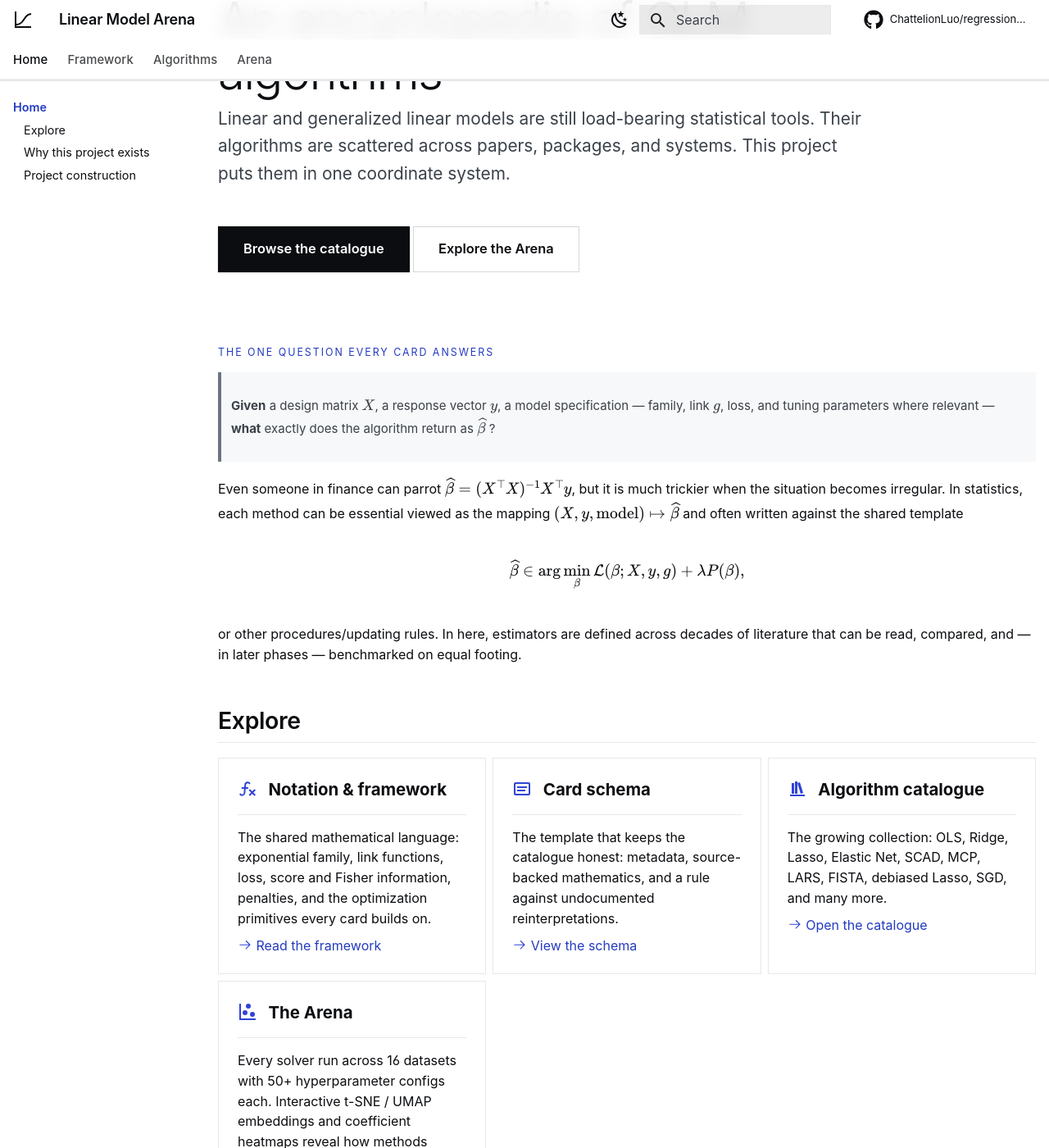
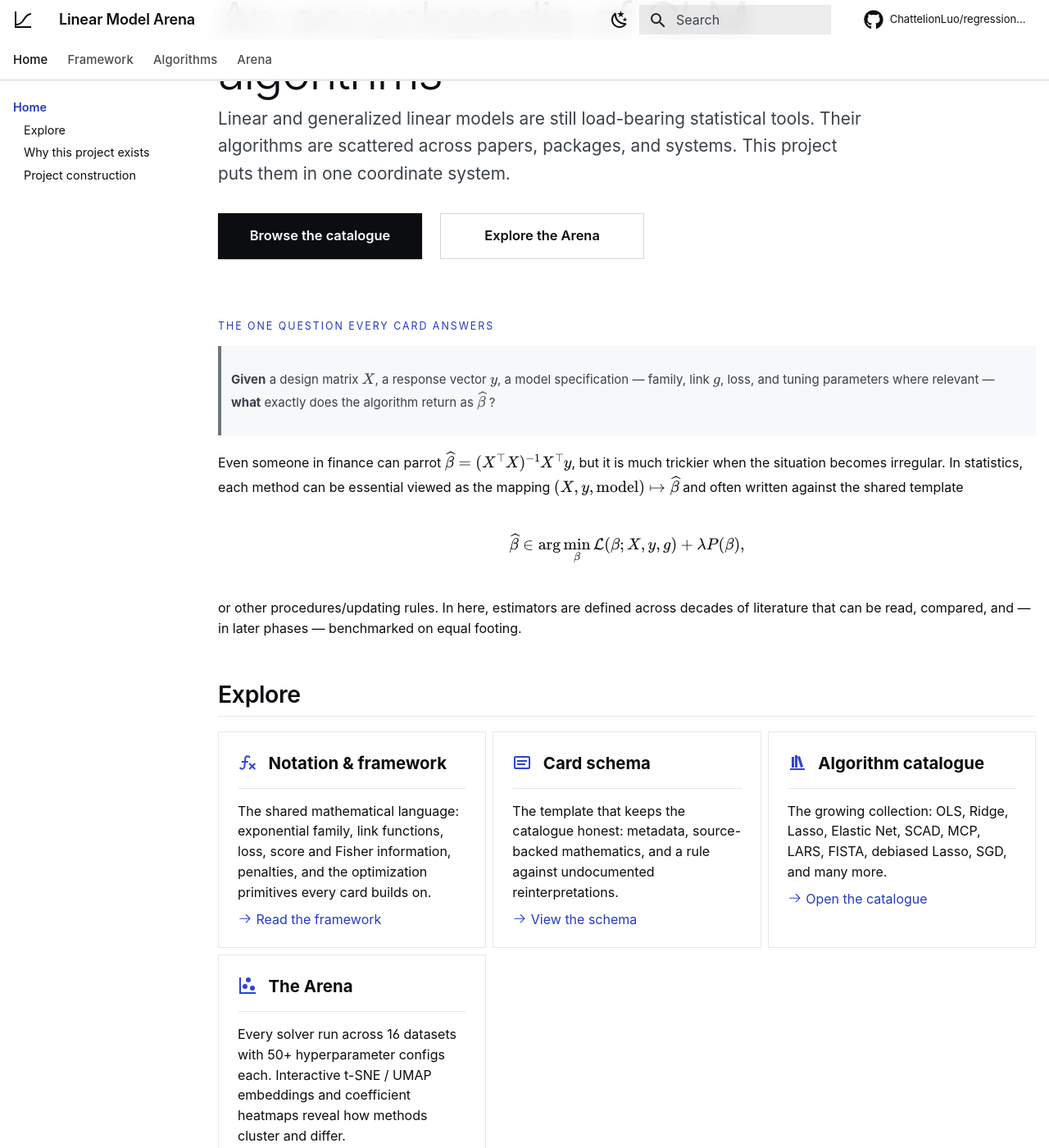
Before and after one commit to ChattelionLuo/regression-zoo, an MkDocs documentation site: the page built from docs/index.md, in a window 1280 px wide and 1400 px high, scrolled down 314 px. Shown: the whole window at 82% size. Built offline with MkDocs 1.6.1 and Material for MkDocs 9.7.7, drawn with Linux system fonts in a browser that asks for light colours; some web fonts are replaced; comment, search, counter and statistics services are not loaded.

Commit message:
Fix CTA buttons: target <p> wrapper as flex container
The markdown renderer wraps both <a> buttons inside a single <p>,
so flex on .arena-cta never reached the buttons. Fix:
- Make .arena-cta p the flex row (gap: 1.1rem, max-width: 520px)
- Apply flex:1 1 0 directly on .arena-btn so they share space equally
- Mobile: flex-direction:column + gap:1.5rem + width:auto (natural size)

Co-authored-by: Copilot <223556219+Copilot@users.noreply.github.com>

```diff
--- a/docs/css/extra.css
+++ b/docs/css/extra.css
@@ -368,19 +368,24 @@ mjx-container[display="true"] {
 .arena-hero .arena-lede strong { color: var(--arena-ink); font-weight: 600; }
 
 .arena-cta {
+  margin-top: 0.5rem;
+  margin-bottom: 0.6rem;
+}
+/* Markdown wraps both links in a single <p> — make that the actual flex row */
+.arena-cta p {
   display: flex;
   flex-wrap: wrap;
   gap: 1.1rem;
-  margin-top: 0.5rem;
-  margin-bottom: 0.6rem;
   align-items: stretch;
-  max-width: 520px;     /* cap width so buttons don't sprawl across full page */
+  max-width: 520px;
+  margin: 0;
+  padding: 0;
 }
 .md-typeset .arena-btn {
   display: inline-flex; align-items: center; justify-content: center; gap: 0.45rem;
   font-size: 0.82rem; font-weight: 600;
   padding: 0.72rem 1.5rem;
-  flex: 1 1 0;          /* both buttons share container space equally → same width */
+  flex: 1 1 0;          /* both buttons are flex items now → equal width */
   border-radius: 0;
   border: 1px solid transparent;
   white-space: nowrap;
@@ -398,16 +403,17 @@ mjx-container[display="true"] {
 }
 .md-typeset .arena-btn--ghost:hover { border-color: var(--arena-ink); color: var(--arena-ink); }
 
-/* Mobile: stack full-width with clear gap so they never look crowded */
+/* Mobile: stack vertically, natural (auto) width, clear gap between them */
 @media screen and (max-width: 600px) {
-  .arena-cta {
+  .arena-cta p {
     flex-direction: column;
-    gap: 1.2rem;
+    gap: 1.5rem;
     max-width: 100%;
   }
   .md-typeset .arena-btn {
     flex: none;
-    width: 100%;
+    width: auto;
+    align-self: flex-start;
   }
 }
 
```
